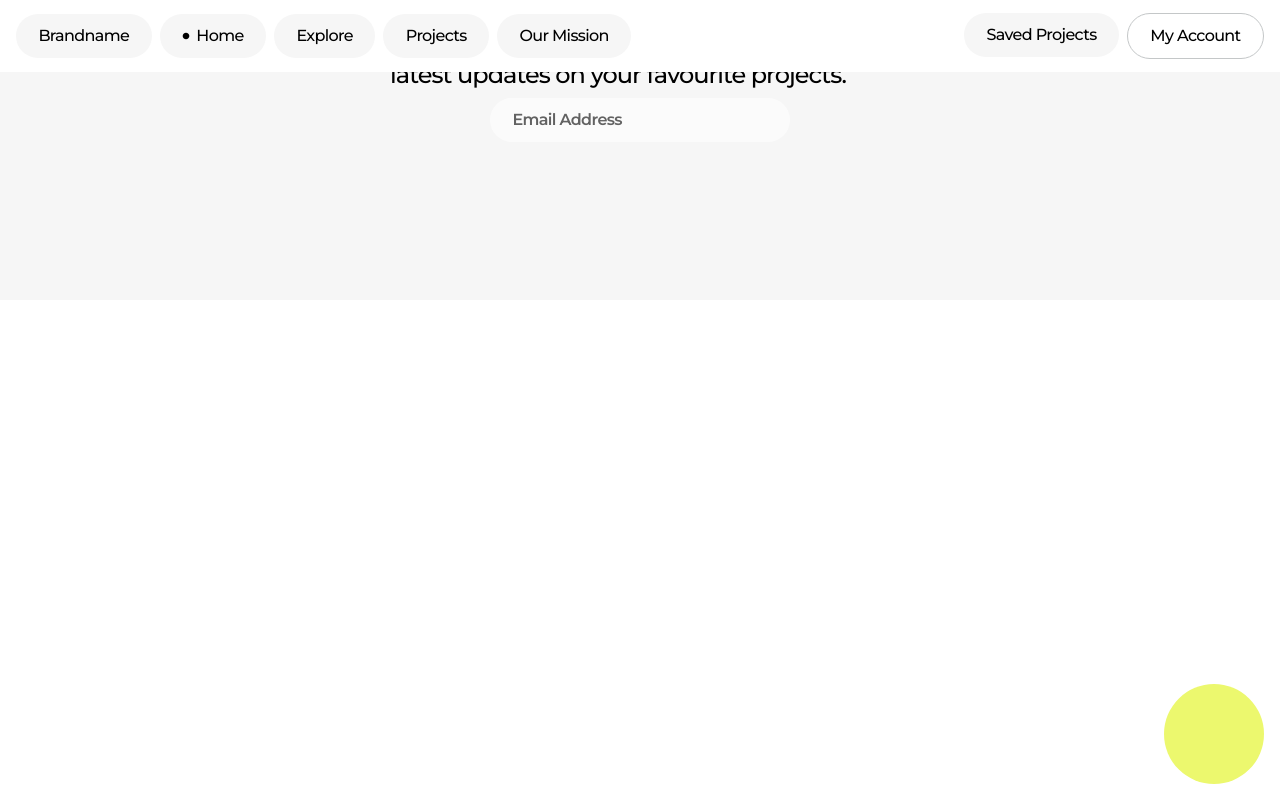
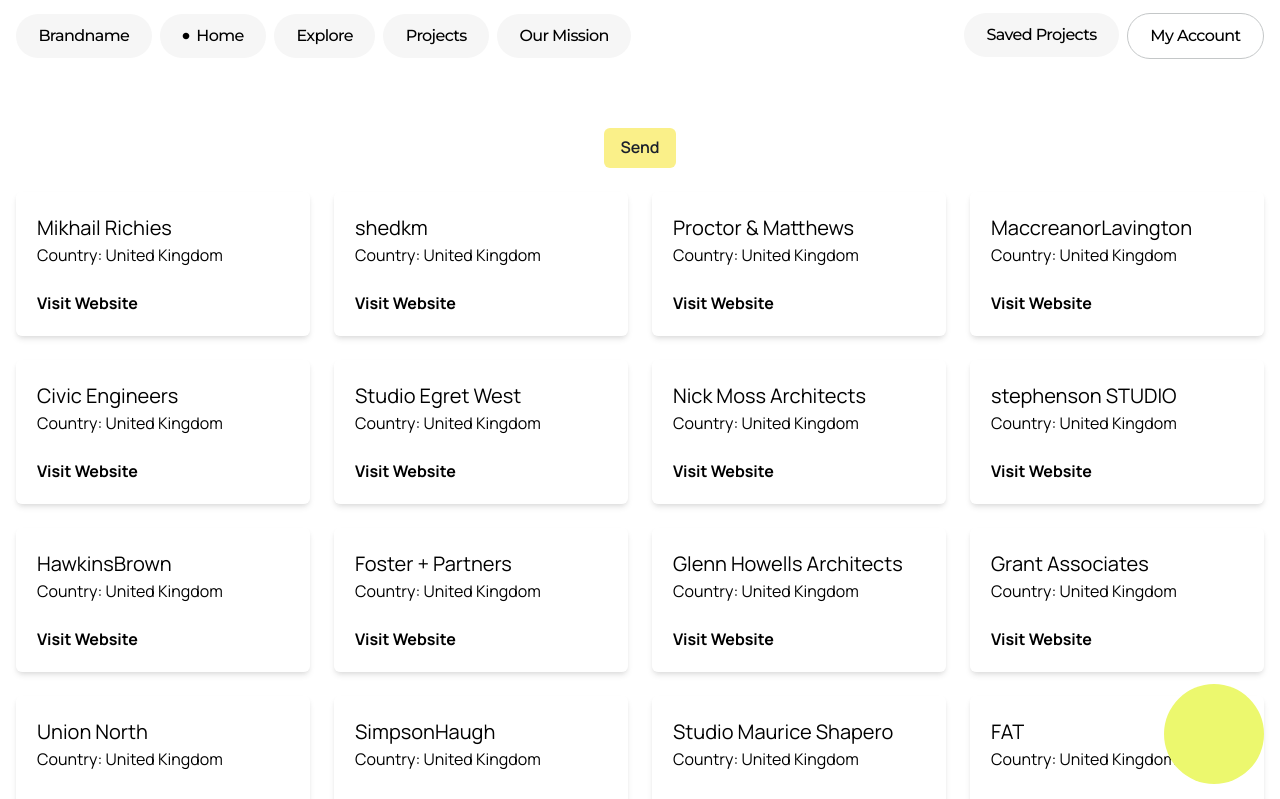
Before and after one commit to gprem09/Urban.I, a React (Create React App) app in the folder frontend/: page /chats in a window 1280 px wide. Shown: the top 799 px of the page. Built offline with nearby package versions, Linux system fonts and the light colour scheme.

Commit message:
minor chnages in chat

```diff
--- a/frontend/package.json
+++ b/frontend/package.json
@@ -4,10 +4,13 @@
   "private": true,
   "dependencies": {
     "@chakra-ui/react": "^2.8.2",
+    "@emotion/react": "^11.11.4",
+    "@emotion/styled": "^11.11.0",
     "@testing-library/jest-dom": "^5.17.0",
     "@testing-library/react": "^13.4.0",
     "@testing-library/user-event": "^13.5.0",
     "axios": "^1.6.8",
+    "framer-motion": "^11.0.20",
     "react": "^18.2.0",
     "react-dom": "^18.2.0",
     "react-icons": "^5.0.1",
--- a/frontend/src/App.js
+++ b/frontend/src/App.js
@@ -19,7 +19,7 @@
         <Routes>
           <Route path="/" element={<Landing />} />
           <Route path="/explore" element={<Explore />} />
-          <Route path="/chat" element={<Chat />} />
+          <Route path="/chats" element={<Chat />} />
         </Routes>
         <Navbar />
         <Footer />
--- a/frontend/src/components/chat.js
+++ b/frontend/src/components/chat.js
@@ -1,6 +1,17 @@
 import React, { useState } from 'react';
 import axios from 'axios';
 import profiles from './profilesData';
+import {
+  Box,
+  Button,
+  Input,
+  VStack,
+  Text,
+  Link,
+  Container,
+  Grid,
+  GridItem
+} from '@chakra-ui/react';
 
 export const Chat = () => {
     const [inputText, setInputText] = useState('');
@@ -16,9 +27,7 @@
         if (!inputText.trim()) return;
 
         try {
-            const response = await axios.post('http://localhost:8080/chat', {
-                input_text: inputText
-            });
+            const response = await axios.post('http://localhost:8080/chat', { input_text: inputText });
             const reply = response.data.response;
 
             setChatHistory(chatHistory => [...chatHistory, { question: inputText, answer: reply }]);
@@ -40,46 +49,44 @@
     };
 
     return (
-        <div>
-            <div>
+        <Container maxW="container.xl" mt={16}>
+            <VStack spacing={4}>
                 {chatHistory.map((chat, index) => (
-                    <div key={index} className="chat-message">
-                        <p><strong>You:</strong> {chat.question}</p>
-                        <p><strong>Bot:</strong> {chat.answer}</p>
-                    </div>
+                    <Box key={index} p={5} shadow="md" borderWidth="1px" borderRadius="md">
+                        <Text><strong>You:</strong> {chat.question}</Text>
+                        <Text><strong>Bot:</strong> {chat.answer}</Text>
+                    </Box>
                 ))}
-            </div>
-            <form onSubmit={handleSubmit} className="chat-form">
-                <input
-                    type="text"
-                    value={inputText}
-                    onChange={handleInputChange}
-                    placeholder="Type your message here..."
-                    className="chat-input"
-                />
-                <button type="submit" className="chat-submit">Send</button>
+            </VStack>
+            <form onSubmit={handleSubmit}>
+                <VStack mt="4">
+                    <Input
+                        value={inputText}
+                        onChange={handleInputChange}
+                        placeholder="Type your message here..."
+                    />
+                    <Button type="submit" colorScheme="yellow">Send</Button>
+                </VStack>
             </form>
-            <div className="profiles-container">
-                {selectedProfiles.length > 0 ? (
-                    selectedProfiles.map((profile, index) => (
-                        <div key={index} className="profile-card">
-                            <h3>{profile.name}</h3>
-                            <p><strong>Country:</strong> {profile.country}</p>
-                            <p>{profile.profile}</p>
-                            <a href={profile.website} target="_blank" rel="noopener noreferrer">Visit Website</a>
-                        </div>
-                    ))
-                ) : (
-                    profiles.map((profile, index) => (
-                        <div key={index} className="profile-card">
-                            <h3>{profile.name}</h3>
-                            <p><strong>Country:</strong> {profile.country}</p>
-                            <p>{profile.profile}</p>
-                            <a href={profile.website} target="_blank" rel="noopener noreferrer">Visit Website</a>
-                        </div>
-                    ))
-                )}
-            </div>
-        </div>
+            <Grid templateColumns="repeat(4, 1fr)" gap={6} mt="6">
+                {selectedProfiles.length > 0 ? selectedProfiles.map((profile, index) => (
+                    <GridItem key={index} p={5} shadow="md" borderWidth="1px" borderRadius="md">
+                        <Text fontSize="xl">{profile.name}</Text>
+                        <Text>Country: {profile.country}</Text>
+                        <br />
+                        <Text>{profile.profile}</Text>
+                        <br />
+                        <Link href={profile.website} isExternal><strong>Visit Website</strong></Link>
+                    </GridItem>
+                )) : profiles.map((profile, index) => (
+                    <GridItem key={index} p={5} shadow="md" borderWidth="1px" borderRadius="md">
+                        <Text fontSize="xl">{profile.name}</Text>
+                        <Text>Country: {profile.country}</Text>
+                        <br />
+                        <Link href={profile.website} isExternal><strong>Visit Website</strong></Link>
+                    </GridItem>
+                ))}
+            </Grid>
+        </Container>
     );
 };
```
Also changed, not shown: 1 other file (tests, documents, lock files or other folders).
